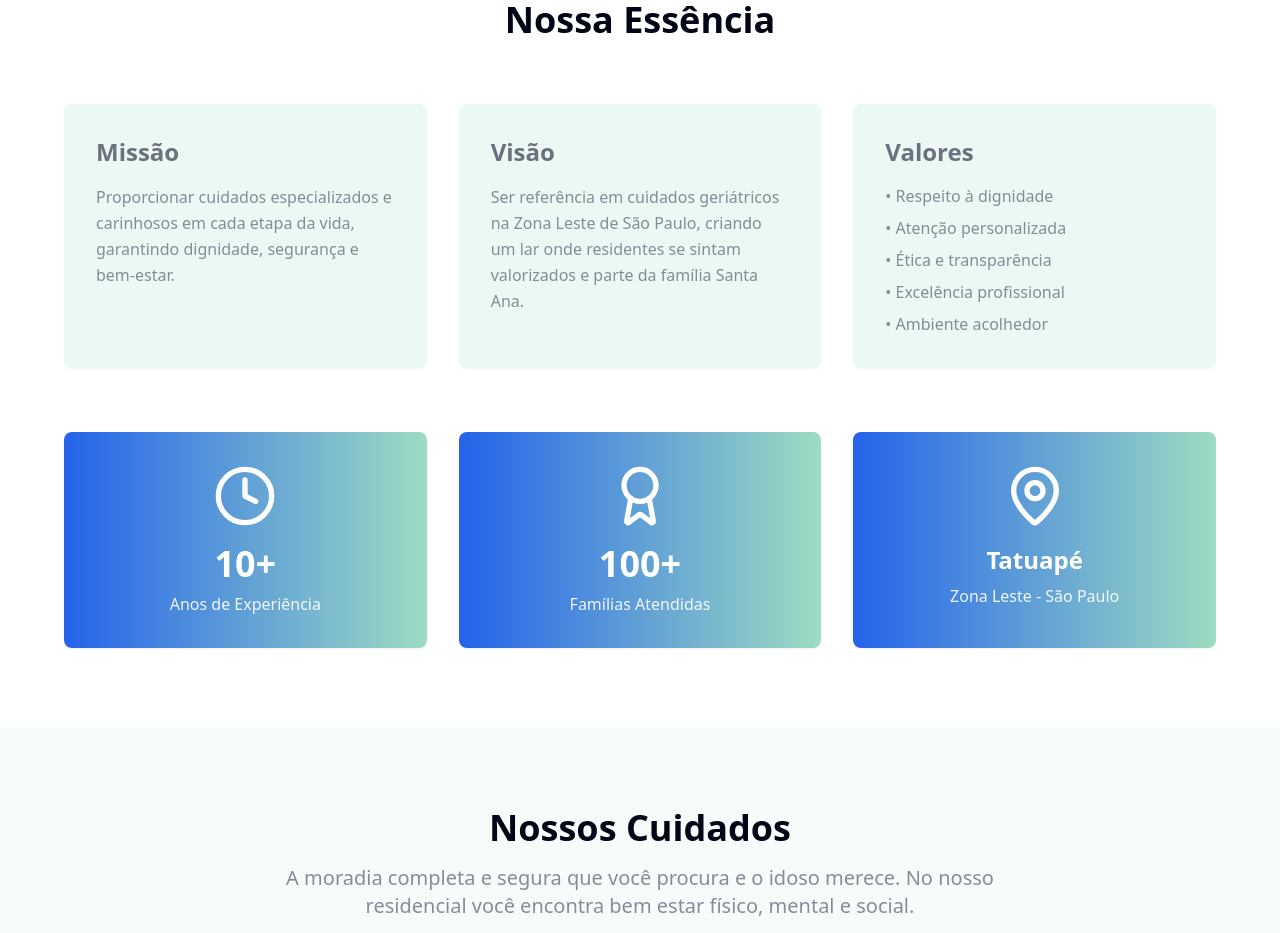
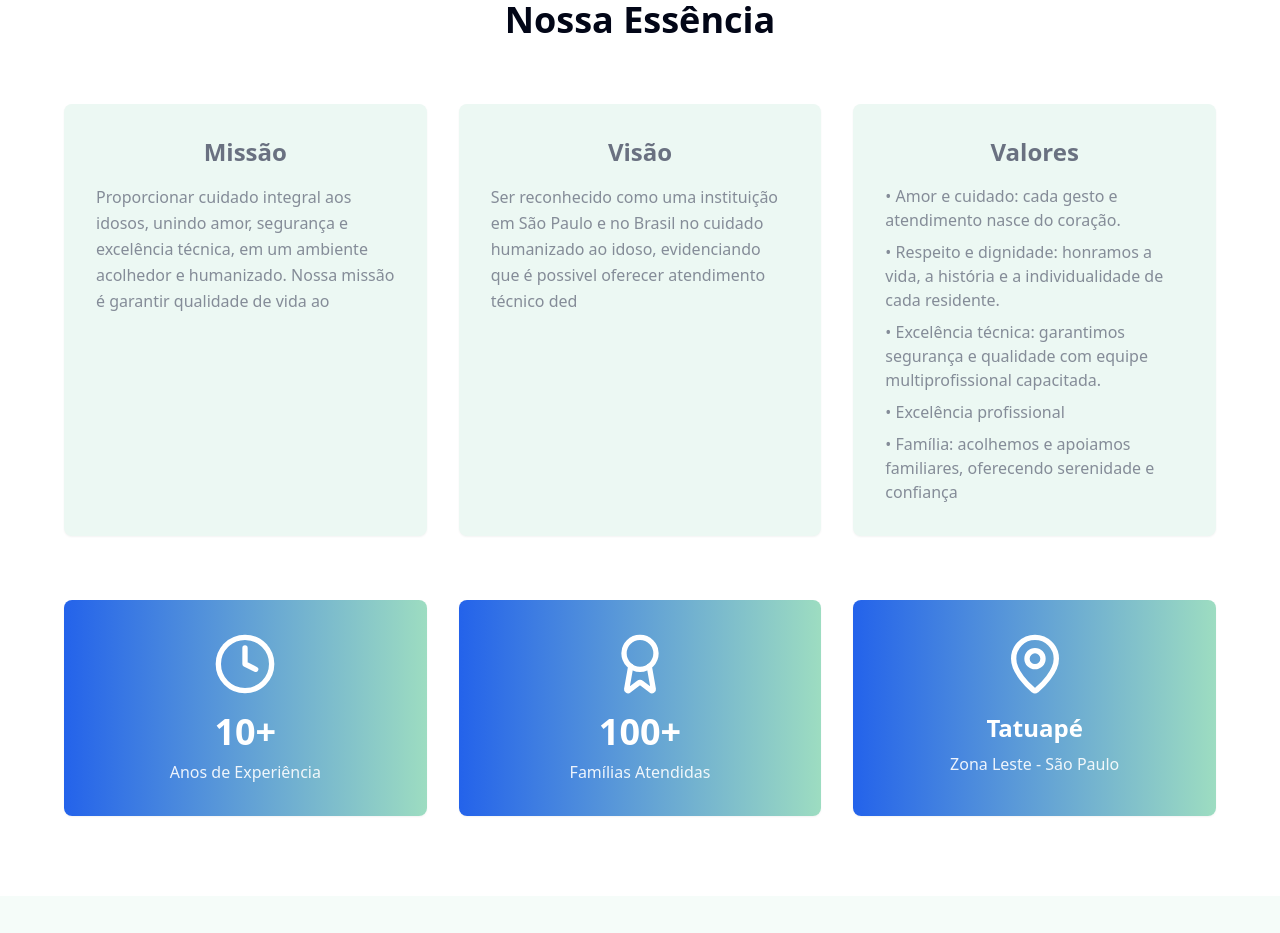
Before and after one commit to orugian/santa-ana-comfort-home, a React (Vite) app: page / in a window 1280 px wide. Shown: the part 880-1813 px from the top of the page. Built offline with nearby package versions, Linux system fonts and the light colour scheme.

Commit message:
Visual edit in Lovable
Edited UI in Lovable

```diff
--- a/src/components/AboutSection.tsx
+++ b/src/components/AboutSection.tsx
@@ -11,29 +11,23 @@ export const AboutSection = () => {
           {/* Mission, Vision, Values Cards */}
           <div className="grid grid-cols-1 md:grid-cols-3 gap-8 mb-16">
             <div className="bg-accent-light p-8 rounded-lg shadow-sm">
-              <h3 className="text-2xl font-semibold text-foreground mb-4">Missão</h3>
-              <p className="text-foreground/80 leading-relaxed">
-                Proporcionar cuidados especializados e carinhosos em cada etapa da vida,
-                garantindo dignidade, segurança e bem-estar.
-              </p>
+              <h3 className="text-2xl font-semibold text-foreground mb-4 text-center">Missão</h3>
+              <p className="text-foreground/80 leading-relaxed">Proporcionar cuidado integral aos idosos, unindo amor, segurança e excelência técnica, em um ambiente acolhedor e humanizado. Nossa missão é garantir qualidade de vida ao </p>
             </div>
 
             <div className="bg-accent-light p-8 rounded-lg shadow-sm">
-              <h3 className="text-2xl font-semibold text-foreground mb-4">Visão</h3>
-              <p className="text-foreground/80 leading-relaxed">
-                Ser referência em cuidados geriátricos na Zona Leste de São Paulo,
-                criando um lar onde residentes se sintam valorizados e parte da família Santa Ana.
-              </p>
+              <h3 className="text-2xl font-semibold text-foreground mb-4 text-center">Visão</h3>
+              <p className="text-foreground/80 leading-relaxed">Ser reconhecido como uma instituição em São Paulo e no Brasil no cuidado humanizado ao idoso, evidenciando que é possivel oferecer atendimento técnico ded </p>
             </div>
 
             <div className="bg-accent-light p-8 rounded-lg shadow-sm">
-              <h3 className="text-2xl font-semibold text-foreground mb-4">Valores</h3>
+              <h3 className="text-2xl font-semibold text-foreground mb-4 text-center">Valores</h3>
               <ul className="text-foreground/80 space-y-2">
-                <li>• Respeito à dignidade</li>
-                <li>• Atenção personalizada</li>
-                <li>• Ética e transparência</li>
+                <li>• Amor e cuidado: cada gesto e atendimento nasce do coração.</li>
+                <li>• Respeito e dignidade: honramos a vida, a história e a individualidade de cada residente.</li>
+                <li>• Excelência técnica: garantimos segurança e qualidade com equipe multiprofissional capacitada.</li>
                 <li>• Excelência profissional</li>
-                <li>• Ambiente acolhedor</li>
+                <li>• Família: acolhemos e apoiamos familiares, oferecendo serenidade e confiança</li>
               </ul>
             </div>
           </div>
```
